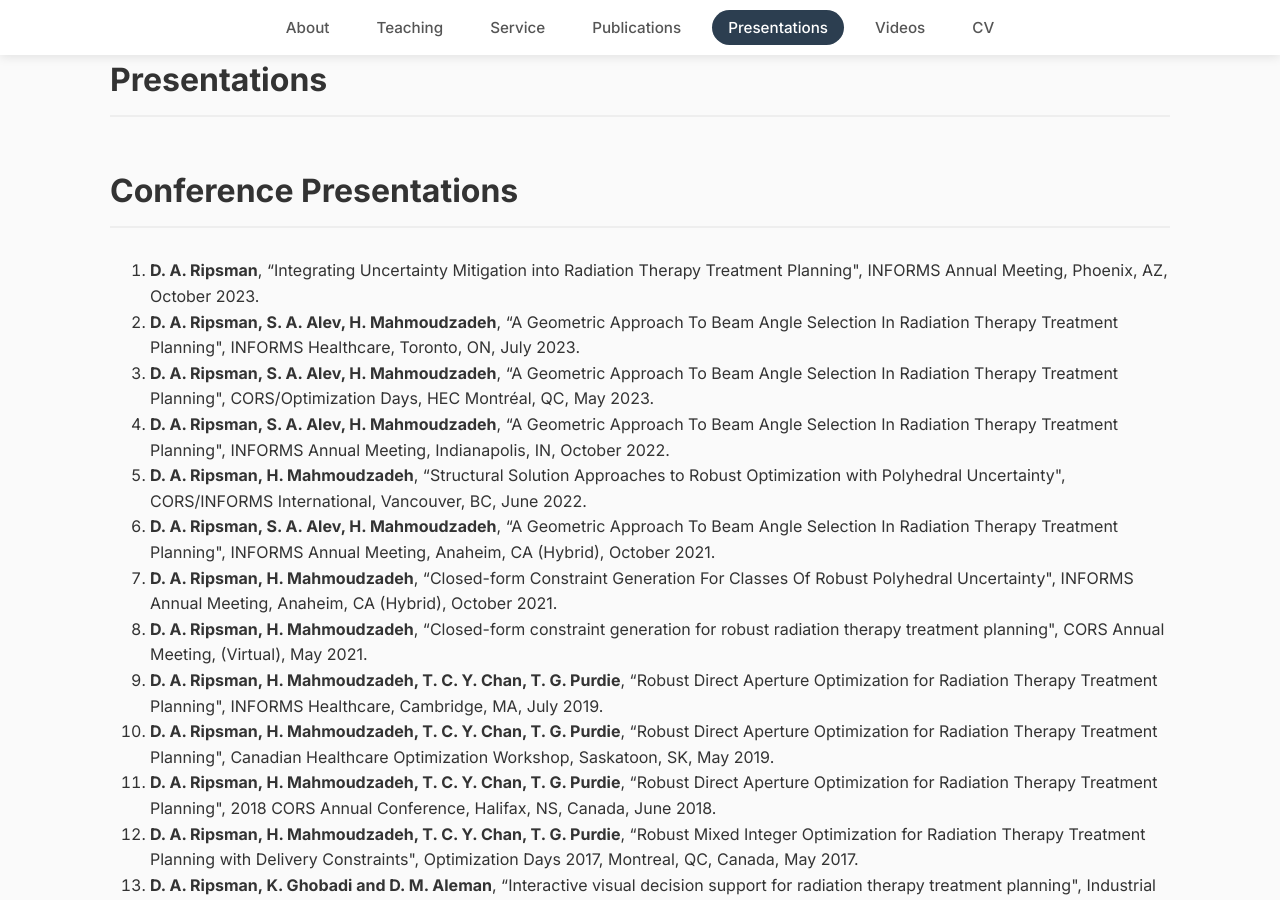
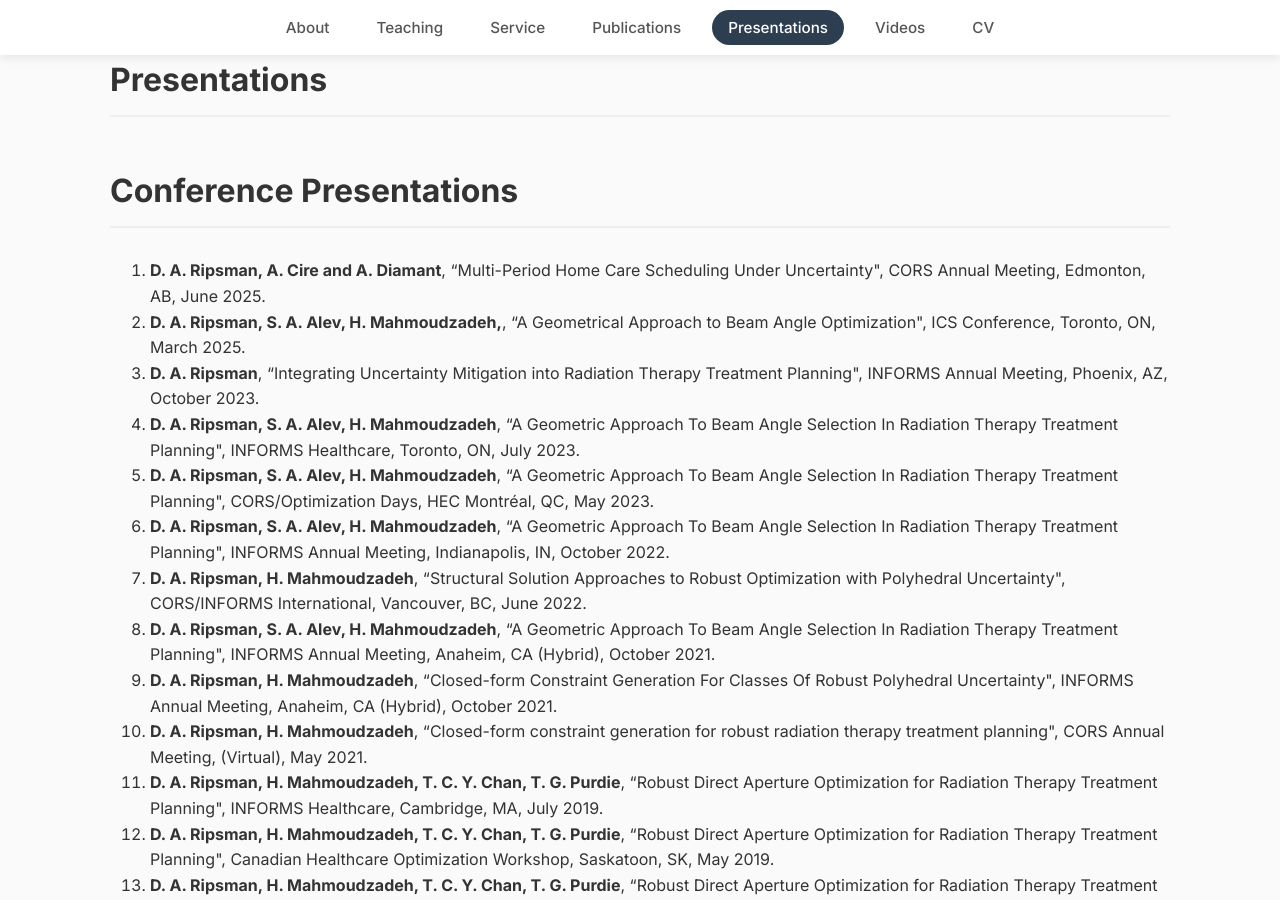
Before and after one commit to DaniRip/DaniRip.github.io, a Jekyll site: the page built from presentations.md, in a window 1280 px wide and 900 px high, scrolled down 397 px. Built offline with Jekyll 4.4.1, drawn with Linux system fonts in a browser that asks for light colours; some of the changed text lies outside the part shown.

Commit message:
Update presentations.yml

```diff
--- a/_data/presentations.yml
+++ b/_data/presentations.yml
@@ -1,4 +1,16 @@
 conference:
+  - title: "Multi-Period Home Care Scheduling Under Uncertainty"
+    authors: "D. A. Ripsman, A. Cire and A. Diamant"
+    event: "CORS Annual Meeting"
+    location: "Edmonton, AB"
+    date: "June 2025"
+
+  - title: "A Geometrical Approach to Beam Angle Optimization"
+    authors: "D. A. Ripsman, S. A. Alev, H. Mahmoudzadeh,"
+    event: "ICS Conference"
+    location: "Toronto, ON"
+    date: "March 2025"
+
   - title: "Integrating Uncertainty Mitigation into Radiation Therapy Treatment Planning"
     authors: "D. A. Ripsman"
     event: "INFORMS Annual Meeting"
@@ -98,6 +110,11 @@ competitions:
     award: "*Selected as 3MT Finalist, represented the Management Sciences department"
 
 posters:
+  - title: "The Impact of AI Scribe on Primary Care Workload"
+    authors: "R. Chiplunkar, D. A. Ripsman and K. Ghobadi"
+    event: "Johns Hopkins Research Symposium on Engineering in Healthcare"
+    location: "Baltimore, USA"
+    date: "December 2025"
   - title: "Graphical Interface for Interactive Parameter Selection in Radiation Therapy Treatment Planning"
     authors: "D. A. Ripsman, K. Ghobadi, and D. M. Aleman"
     event: "MIE Research Symposium, University of Toronto"
```
